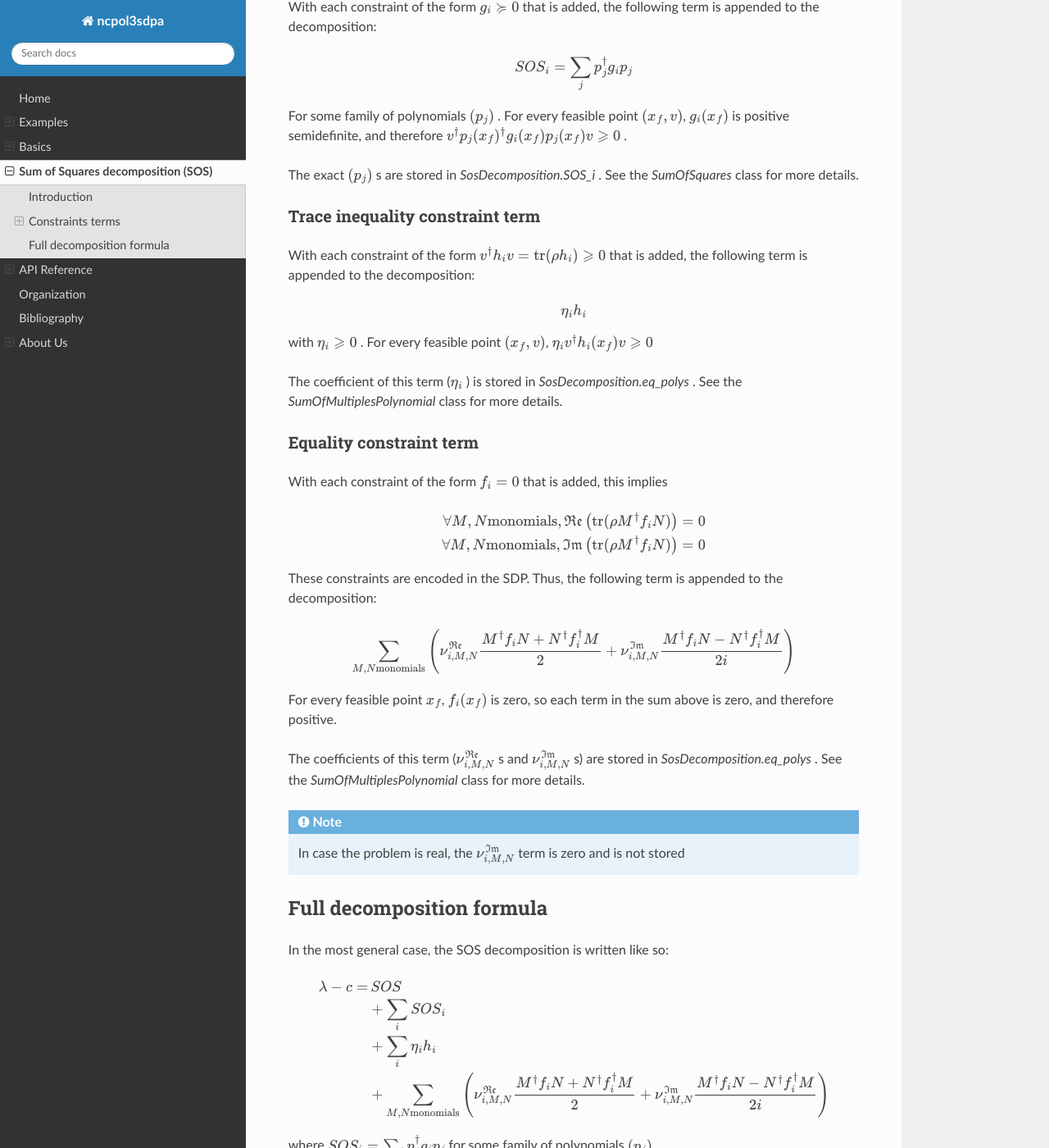
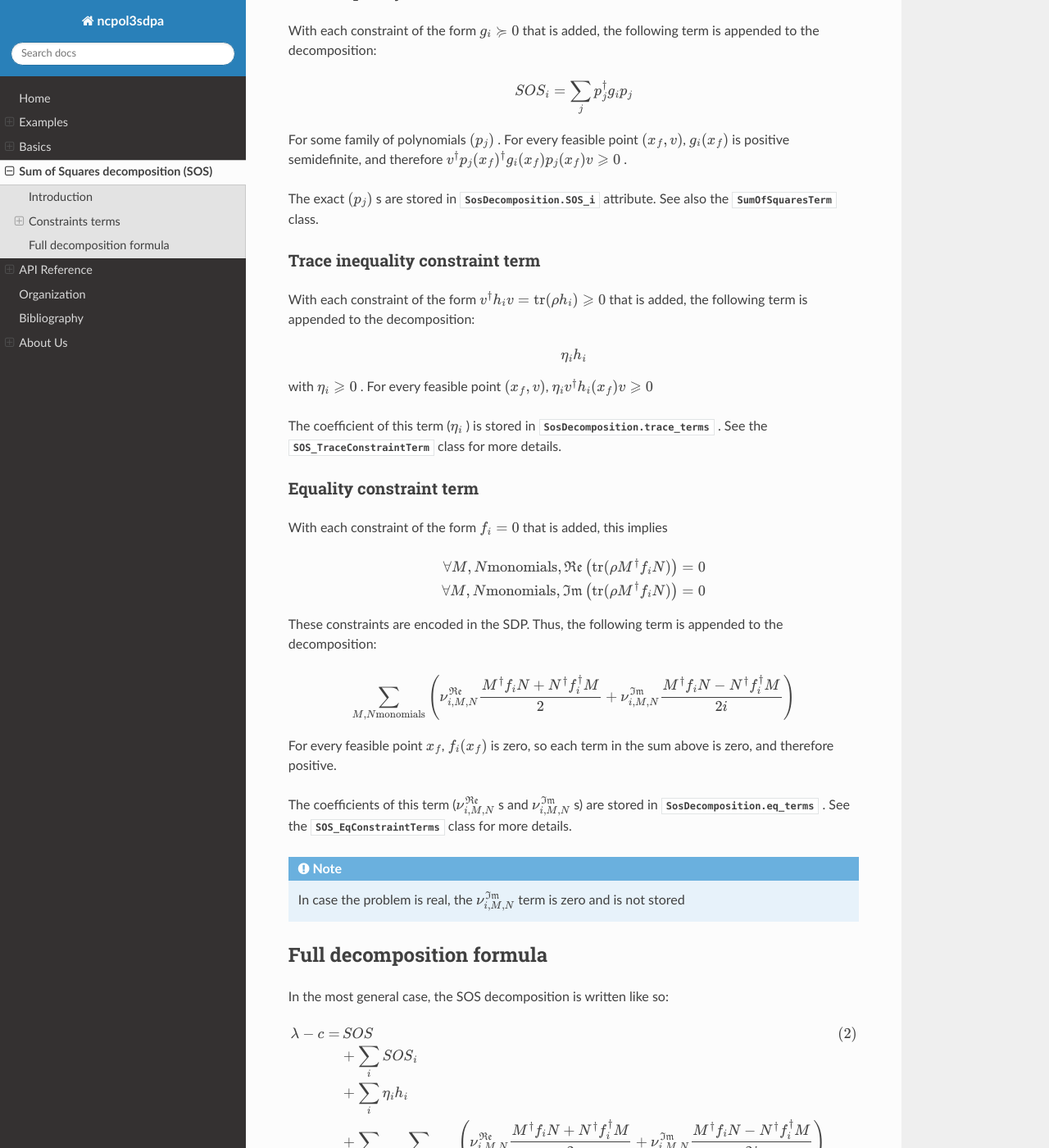
Before and after one commit to ncpol3sdpa/ncpol3sdpa, a Sphinx documentation site: the page built from docs/source/sos.rst, in a window 1280 px wide and 1400 px high, scrolled down 919 px. Shown: the whole window at 82% size. Built offline with Sphinx 7.4.7 and the Read the Docs theme 3.1.0, drawn with Linux system fonts in a browser that asks for light colours; some of the changed text lies outside the part shown.

Commit message:
Add cross references to the SOS docs

```diff
--- a/docs/source/sos.rst
+++ b/docs/source/sos.rst
@@ -21,16 +21,20 @@
     \lambda - c  = SOS \tag{1}
     \end{equation}
 
-See `api/sos/SosDecomposition.SOS` to obtain the exact decomposition
-
+The exact decomposition is stored in the
+:py:attr:`SosDecomposition.SOS<ncpol3sdpa.sos.SosDecomposition.SOS>` attribute.
+See also the :py:attr:`~ncpol3sdpa.sos.SumOfSquaresTerm` class(in this case
+:py:class:`~ncpol3sdpa.sos.SumOfSquaresTerm.middle_term` should be 1).
 
 .. note::
 
-    The simplest way to access the sos decomposition is through `SosDecomposition.reconstructed_objective()`
-    and ` .to_expression()` functions, however it may be cumbersome or slow to go through sympy
-    expressions when working with large polynomials, in which case the data can be accessed
-    directly by accessing the data felids of the `SumOfSquares` and `SumOfMultiplesPolynomial`
-    classes
+    The simplest way to access the sos decomposition is through
+    :py:meth:`~ncpol3sdpa.sos.SosDecomposition.reconstructed_objective`
+    or the varus :func:`to_expression` functions, however it may be cumbersome or slow to go
+    through sympy expressions when working with large polynomials, in which case the data can
+    be accessed directly by accessing the data felids of the
+    :py:class:`~ncpol3sdpa.sos.SumOfSquaresTerm` and
+    :py:class:`~ncpol3sdpa.sos.SOS_EqConstraintTerms` classes
 
 
 Constraints terms
@@ -52,9 +56,8 @@
 For some family of polynomials :math:`(p_j)` . For every feasible point :math:`(x_f, v)`, :math:`g_i(x_f)` is
 positive semidefinite, and therefore :math:`v^\dagger p_j(x_f)^\dagger g_i(x_f) p_j(x_f) v \geqslant 0` .
 
-The exact :math:`(p_j)` s are stored in `SosDecomposition.SOS_i` . See the `SumOfSquares` class for
-more details.
-
+The exact :math:`(p_j)` s are stored in :py:attr:`SosDecomposition.SOS_i<ncpol3sdpa.sos.SosDecomposition.SOS_i>` attribute.
+See also the :py:class:`~ncpol3sdpa.sos.SumOfSquaresTerm` class.
 
 Trace inequality constraint term
 ~~~~~~~~~~~~~~~~~~~~~~~~~~~~~~~~
@@ -69,8 +72,9 @@
 with :math:`\eta_i \geqslant 0` . For every feasible point :math:`(x_f, v)`,
 :math:`\eta_i v^\dagger h_i(x_f) v \geqslant 0`
 
-The coefficient of this term (:math:`\eta_{i}` ) is stored in `SosDecomposition.eq_polys` . See the
-`SumOfMultiplesPolynomial` class for more details.
+The coefficient of this term (:math:`\eta_{i}` ) is stored in
+:py:attr:`SosDecomposition.trace_terms<ncpol3sdpa.sos.SosDecomposition.trace_terms>` .
+See the :py:class:`~ncpol3sdpa.sos.SOS_TraceConstraintTerm` class for more details.
 
 
 Equality constraint term
@@ -88,14 +92,15 @@
 .. math::
 
     \sum_{M, N \text{monomials}}\left( \nu_{i, M, N}^{\mathfrak{Re}} \frac {M^\dagger f_{i} N + N^\dagger f_{i}^\dagger M} {2}
-                                     + \nu_{i, M, N}^{\mathfrak{Im}} \frac {M^\dagger f_{i} N - N^\dagger f_{i}^\dagger M} {2i} \right)
+                                      +\nu_{i, M, N}^{\mathfrak{Im}} \frac {M^\dagger f_{i} N - N^\dagger f_{i}^\dagger M} {2i} \right)
 
 For every feasible point :math:`x_f`, :math:`f_i(x_f)` is zero, so each term in the sum above is zero,
 and therefore positive.
 
 The coefficients of this term (:math:`\nu_{i, M, N}^{\mathfrak{Re}}` s and
-:math:`\nu_{i, M, N}^{\mathfrak{Im}}` s) are stored in `SosDecomposition.eq_polys` . See the
-`SumOfMultiplesPolynomial` class for more details.
+:math:`\nu_{i, M, N}^{\mathfrak{Im}}` s) are stored in
+:py:attr:`SosDecomposition.eq_terms<ncpol3sdpa.sos.SosDecomposition.eq_terms>` .
+See the :py:class:`~ncpol3sdpa.sos.SOS_EqConstraintTerms` class for more details.
 
 .. note::
 
@@ -108,13 +113,13 @@
 In the most general case, the SOS decomposition is written like so:
 
 .. math::
-
     \begin{align}
+    \tag{2}
     \lambda -  c =& \, SOS \\
       &+ \sum_i SOS_i \\
       &+ \sum_i\eta_{i}  h_i  \\
-      &+ \sum_{M, N \text{monomials}}\left( \nu_{i, M, N}^{\mathfrak{Re}} \frac {M^\dagger f_{i} N + N^\dagger f_{i}^\dagger M} {2}  \\
-                                         + \nu_{i, M, N}^{\mathfrak{Im}} \frac {M^\dagger f_{i} N - N^\dagger f_{i}^\dagger M} {2i} \right)
+      &+ \sum_i\sum_{M, N \text{monomials}}\left( \nu_{i, M, N}^{\mathfrak{Re}} \frac {M^\dagger f_{i} N + N^\dagger f_{i}^\dagger M} {2}  \\
+                                                + \nu_{i, M, N}^{\mathfrak{Im}} \frac {M^\dagger f_{i} N - N^\dagger f_{i}^\dagger M} {2i} \right)
     \end{align}
 
 where :math:`SOS_i = \sum_j p_j^\dagger g_i p_j` for some family of polynomials :math:`(p_j)` .
```
Also changed, not shown: 3 other files.
